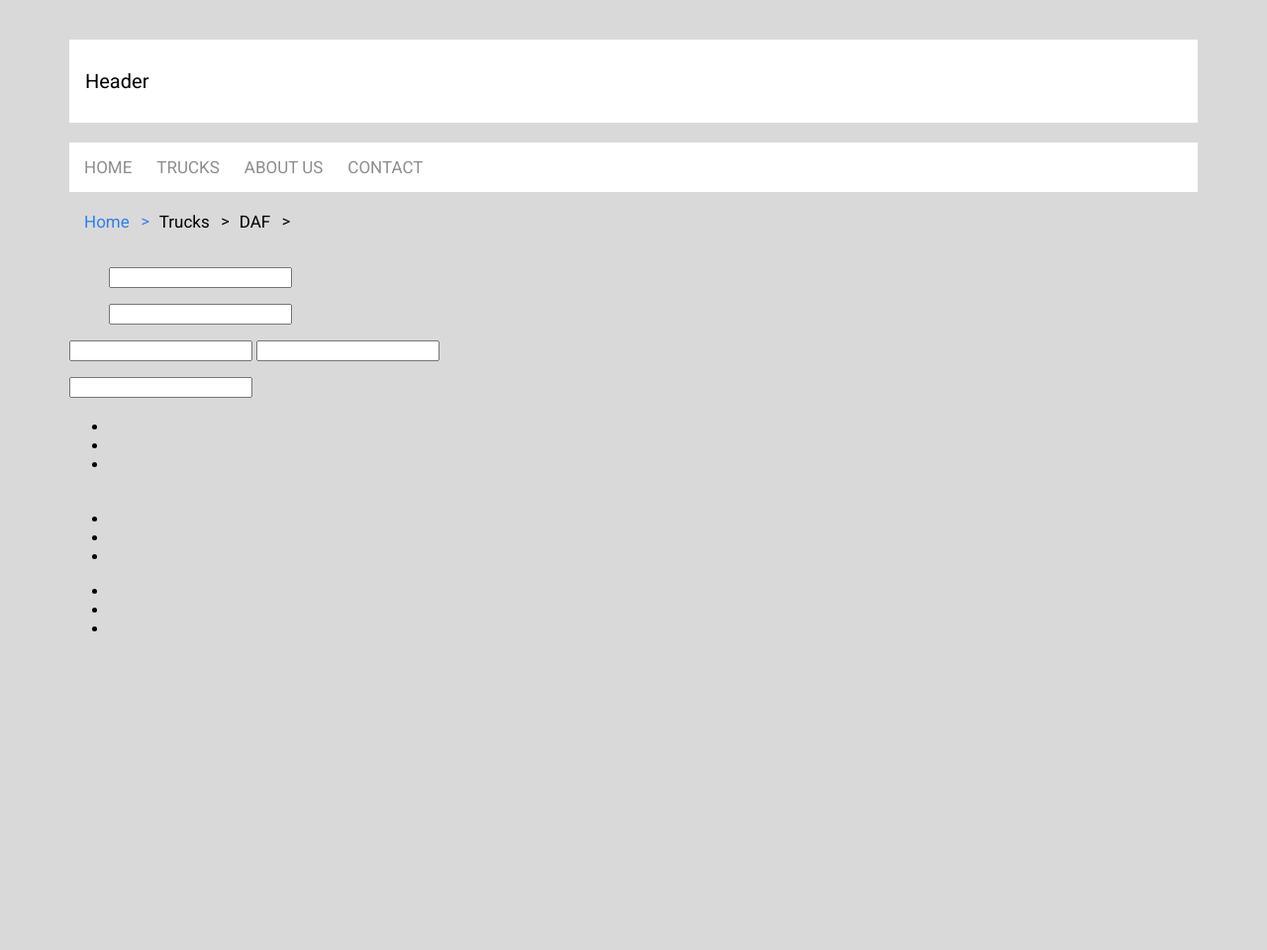
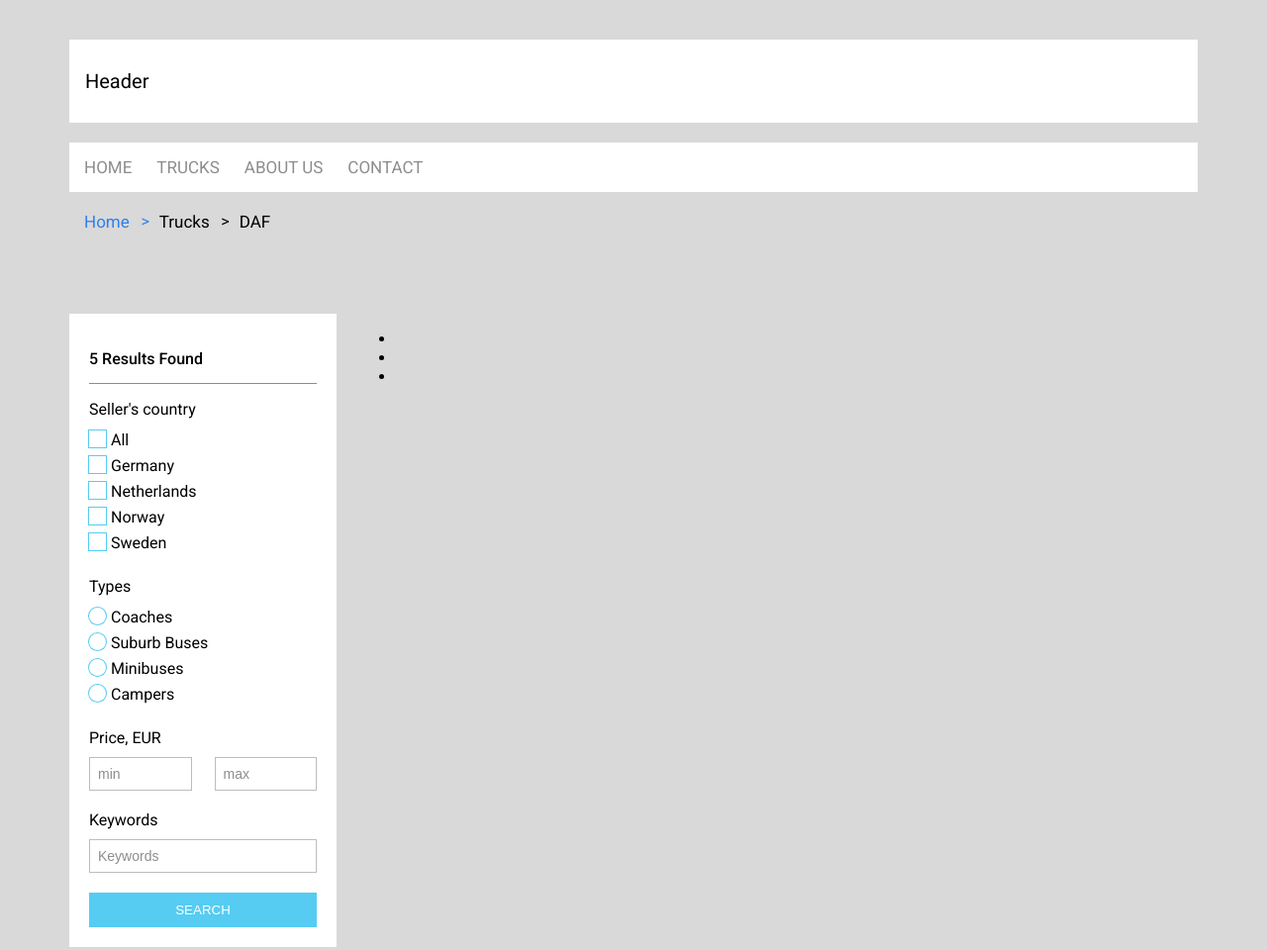
Before and after one commit to kseniya7991/Test-task-Web-Marketing, a website built with webpack: page src/template.html in a window 1280 px wide. Shown: the top 960 px of the page at 99% size. Before the commit the page ends 800 px from the top, so only its background shows below. Built offline with nearby package versions, Linux system fonts and the light colour scheme.

Commit message:
add styles & structure for main-block>sidebar(filters)

```diff
--- a/package.json
+++ b/package.json
@@ -22,6 +22,7 @@
   "devDependencies": {
     "clean-webpack-plugin": "^4.0.0",
     "css-loader": "^6.6.0",
+    "file-loader": "^6.2.0",
     "gh-pages": "^3.2.3",
     "html-webpack-plugin": "^5.5.0",
     "mini-css-extract-plugin": "^2.5.3",
@@ -35,6 +36,7 @@
     "webpack-dev-server": "^4.7.4"
   },
   "dependencies": {
-    "cssnano": "^5.0.16"
+    "cssnano": "^5.0.16",
+    "resolve-url-loader": "^5.0.0"
   }
 }
--- /dev/null
+++ b/src/blocks/cards/cards.scss
@@ -0,0 +1,6 @@
+@import '../../styles/variables.scss';
+
+.cards {
+    width: 100%;
+    grid-area: cd;
+}
--- /dev/null
+++ b/src/blocks/main-block/main-block.scss
@@ -0,0 +1,17 @@
+@import '../../styles/variables.scss';
+
+.main-block {
+    display: grid;
+    justify-content: flex-start;
+    grid-template-columns: 270px 1fr;
+    grid-template-rows: max-content max-content;
+    position: relative;
+    grid-template-areas:
+    ". hd"
+    "sb cd";
+    grid-gap: 20px;
+}
+
+.main-block__heading{
+    grid-area: hd;
+}
--- /dev/null
+++ b/src/blocks/sidebar/sidebar.scss
@@ -0,0 +1,155 @@
+@import '../../styles/variables.scss';
+@import '../../styles/mixins.scss';
+
+.sidebar {
+    width: 270px;
+    height: auto;
+    background-color: $blocks-color;
+    grid-area: sb;
+    box-sizing: border-box;
+
+    display: flex;
+    flex-direction: column;
+    position: sticky;
+
+    padding: 20px;
+}
+
+.sidebar__results {
+    font-size: 16px;
+    font-weight: 500;
+    width: 100%;
+
+    border-bottom: 1px solid $navigation-color;
+    padding-bottom: 15px;
+}
+
+.sidebar__filter-name {
+    position: relative;
+    width: 100%;
+
+    &::after {
+        content: "";
+        position: absolute;
+        right: 0;
+        cursor: pointer;
+    }
+}
+
+.sidebar__params-item{
+    margin-bottom: 5px;
+    position: relative;
+}
+
+.sidebar__params {
+    display: flex;
+    padding: 0;
+    margin: 10px 0 20px 0;
+    list-style-type: none;
+}
+
+
+//Стили для чекбоксов и радио кнопок
+.sidebar__params_checkbox {
+    flex-direction: column;
+}
+
+.sidebar__params-label {
+    position: relative;
+    cursor: pointer;
+}
+
+.sidebar__params-input {
+    position: absolute;
+    z-index: -1;
+    left: 0;
+    opacity: 0;
+}
+
+.sidebar__params-input_checkbox + label {
+    position: relative;
+    &::before{
+        @include customInputBefore;
+
+        background-image: url('https://downloader.disk.yandex.ru/preview/237b361a85b0a62fc877c1803de8c29c1ea4d0e6e38ee59734c2f66805203389/61fc6c38/txBud0ikLK2oc5K_AXf9jcjArEj88XAnsBoEK7Jwbe4Hfc6ZFOAXb1OShRUmOj7VN-pSd4_fcRekkXhXWo73pg%3D%3D?uid=0&filename=check-mark.png&disposition=inline&hash=&limit=0&content_type=image%2Fpng&owner_uid=0&tknv=v2&size=2048x2048');
+
+        border-radius: 0;
+        background-size: 90%;
+    }
+}
+
+.sidebar__params-input_checkbox:focus+label::before {
+    background-color: $input-color-active;
+    transition: .1s;
+}
+
+.sidebar__params-input_radio + label {
+    position: relative;
+
+    &::before{
+        @include customInputBefore;
+        border-radius: 50%;
+    }
+}
+
+.sidebar__params-input_radio:focus+label::before{
+    border: 1px solid $input-color;
+    background-color: $input-color-active;
+    transition: .1s;
+}
+
+//Стили для текстовых инпутов
+.sidebar__params-item_text {
+    width: 45%;
+    &:nth-last-of-type(1) {
+        margin-right: 0;
+    }
+}
+.sidebar__params-item_keywords {
+    width: 100%;
+}
+
+.sidebar__params_text {
+    justify-content: space-between;
+}
+.sidebar__params-input_text {
+    border:1px solid $input-border-color;
+    width: 100%;
+    box-sizing: border-box;
+    padding: 8px;
+    font-size: 14px;
+    border: 1px solid $input-border-color;
+    transition: .2s;
+
+    &::placeholder {
+        color: $input-placeholder-color;
+    };
+    &:focus {
+        transition: .2s;
+        outline: none;
+        box-shadow: 0px 0px 0px 1px $input-color-active;
+        border: 1px solid $input-color-active;
+        border-radius: 0;
+    }
+};
+
+.sidebar__button-search {
+    text-transform: uppercase;
+    border: 0;
+    background-color: $primary-color;
+    color: $button-text-color;
+    padding: 10px;
+    box-sizing: border-box;
+    transition: .2s;
+    cursor: pointer;
+
+    &:hover {
+        box-shadow: 0px 2px 5px 1px $button-hover;
+        transition: .2s;
+    }
+
+    &:active {
+        box-shadow: 0px 1px 2px 1px $button-hover;
+        transition: .1s;
+    }
+}
--- a/src/styles/main.scss
+++ b/src/styles/main.scss
@@ -2,6 +2,9 @@
 @import '../blocks/header/header.scss';
 @import '../blocks/navigation/navigation.scss';
 @import '../blocks/breadcrumbs/breadcrumbs.scss';
+@import '../blocks/main-block/main-block.scss';
+@import '../blocks/sidebar/sidebar.scss';
+@import '../blocks/cards/cards.scss';
 
 html {
     font-family: $font-family;
--- /dev/null
+++ b/src/styles/mixins.scss
@@ -0,0 +1,24 @@
+@import './variables.scss';
+
+@mixin customInputBefore {
+    transition: .1s;
+    background-color: $input-color;
+    content: '';
+    position: relative;
+    left:0;
+    bottom: -2px;
+    z-index: 1;
+    display: inline-block;
+
+    width: 17px;
+    height: 17px;
+    margin-right: 5px;
+
+
+    /* border: 1px solid $input-color-active; */
+    box-sizing: border-box;
+    box-shadow: 0px 0px 0px 1px $input-color-active;
+
+    background-repeat: no-repeat;
+    background-position: center center;
+}
--- a/src/styles/variables.scss
+++ b/src/styles/variables.scss
@@ -1,4 +1,6 @@
 @import url('https://fonts.googleapis.com/css2?family=Roboto:wght@300;400;500;700&display=swap');
+
+$primary-color: #56CCF2;
 
 $font-family: 'Roboto', sans-serif;
 $background-color: #D9D9D9;
@@ -7,4 +9,12 @@ $blocks-color: #fff;
 $text-color: #000;
 $active-link-color: #2F80ED;
 
+$input-color-active: #56CCF2;
+
+$input-color: #fff;
+$input-border-color: #BDBDBD;
+$input-placeholder-color: #8D8D8D;
+$button-text-color: #fff;
+$button-hover: gray;
+
 $navigation-color: #8D8D8D;
--- a/src/template.html
+++ b/src/template.html
@@ -20,46 +20,70 @@
         <ul class="breadcrumb__list"></ul>
     </nav>
     <main class="main-block">
-        <section class="sidebar">
-            <p class="sidebar__results"></p>
-            <dl class="sidebar__filter">
-                <dt class="sidebar__filter-name"></dt>
-                <div>
-                    <dd class="sidebar__params">
-                        <label class="sidebar__params-label">
-                            <input class="sidebar__params-input">
-                            <span class="sidebar__params-name"></span>
-                        </label>
-                    </dd>
-                </div>
-            </dl>
-            <dl class="sidebar__filter">
-                <dt class="sidebar__filter-name"></dt>
-                <div>
-                    <dd class="sidebar__params">
-                        <label class="sidebar__params-label">
-                            <input class="sidebar__params-input">
-                            <span class="sidebar__params-name"></span>
-                        </label>
-                    </dd>
-                </div>
-            </dl>
-            <dl class="sidebar__filter">
-                <dt class="sidebar__filter-name"></dt>
-                <div>
-                    <input>
-                    <input>
-                </div>
-            </dl>
-            <dl class="sidebar__filter">
-                <dt class="sidebar__filter-name"></dt>
-                <div>
-                    <input>
-                </div>
-            </dl>
-        </section>
+        <h1 class="main-block__heading"></h1>
+        <aside class="sidebar">
+            <p class="sidebar__results">5 Results Found</p>
+            <span class="sidebar__filter-name">Seller's country</span>
+            <ul class="sidebar__params sidebar__params_checkbox">
+                <li class="sidebar__params-item">
+                    <input type="checkbox" id="country_all" name="all" value="all" class="sidebar__params-input sidebar__params-input_checkbox sidebar__params-input_checked" checked>
+                    <label class="sidebar__params-label" for="country_all">All</label>
+                </li>
+                <li class="sidebar__params-item">
+                        <input type="checkbox" id="country_germany" name="germany" value="germany" class="sidebar__params-input sidebar__params-input_checkbox">
+                        <label class="sidebar__params-label" for="country_germany">Germany</label>
+                </li>
+                <li class="sidebar__params-item">
+                    <input type="checkbox" id="country_netherlands" name="netherlands" value="netherlands" class="sidebar__params-input sidebar__params-input_checkbox">
+                    <label class="sidebar__params-label" for="country_netherlands">Netherlands</label>
+                </li>
+                <li class="sidebar__params-item">
+                    <input type="checkbox" id="country_norway" name="norway" value="norway" class="sidebar__params-input sidebar__params-input_checkbox">
+                        <label class="sidebar__params-label" for="country_norway">Norway</label>
+                </li>
+                <li class="sidebar__params-item">
+                    <input type="checkbox" id="country_sweden" name="sweden" value="sweden" class="sidebar__params-input sidebar__params-input_checkbox">
+                    <label class="sidebar__params-label" for="country_sweden">Sweden</label>
+                </li>
+            </ul>
+            <span class="sidebar__filter-name">Types</span>
+            <ul class="sidebar__params sidebar__params_checkbox">
+                <li class="sidebar__params-item">
+                    <input type="radio" id="types_coaches" name="coaches" value="coaches" class="sidebar__params-input sidebar__params-input_radio sidebar__params-input_checked" checked>
+                    <label class="sidebar__params-label" for="types_coaches">Coaches</label>
+                </li>
+                <li class="sidebar__params-item">
+                        <input type="radio" id="types_subbuses" name="subbuses" value="subbuses" class="sidebar__params-input sidebar__params-input_radio">
+                        <label class="sidebar__params-label" for="types_subbuses">Suburb Buses</label>
+                </li>
+                <li class="sidebar__params-item">
+                    <input type="radio" id="types_minibuses" name="minibuses" value="minibuses" class="sidebar__params-input sidebar__params-input_radio">
+                    <label class="sidebar__params-label" for="types_minibuses">Minibuses</label>
+                </li>
+                <li class="sidebar__params-item">
+                    <input type="radio" id="types_campers" name="campers" value="campers" class="sidebar__params-input sidebar__params-input_radio">
+                    <label class="sidebar__params-label" for="types_campers">Campers</label>
+                </li>
+            </ul>
+            <span class="sidebar__filter-name">Price, EUR</span>
+            <ul class="sidebar__params sidebar__params_text">
+                <li class="sidebar__params-item_text">
+                    <input type="text" id="price_min"  placeholder="min" name="coaches" value="" class="sidebar__params-input_text" checked>
+                </li>
+                <li class="sidebar__params-item_text">
+                    <input type="text" id="price_max" placeholder="max" name="subbuses" value="" class="sidebar__params-input_text">
+                </li>
+            </ul>
+            <span class="sidebar__filter-name">Keywords</span>
+            <ul class="sidebar__params sidebar__params_text">
+                <li class="sidebar__params-item_text sidebar__params-item_keywords">
+                    <input type="text" id="keywords"  placeholder="Keywords" name="keywords" value="" class="sidebar__params-input_text sidebar__params-input_keywords" checked>
+                </li>
+            </ul>
+            <button type="button" class="sidebar__button-search">search</button>
+        </aside>
         <section class="cards">
-            <h1 class="cards__heading"></h1>
+
             <ul class="cards__list">
                 <li class="cards__item"></li>
                 <li class="cards__item"></li>
```
Also changed, not shown: src/blocks/breadcrumbs/breadcrumbs.scss (+9 -5 lines), webpack.config.js (+27 -2 lines), src/img/checkmark.svg (added), 1 other file.
